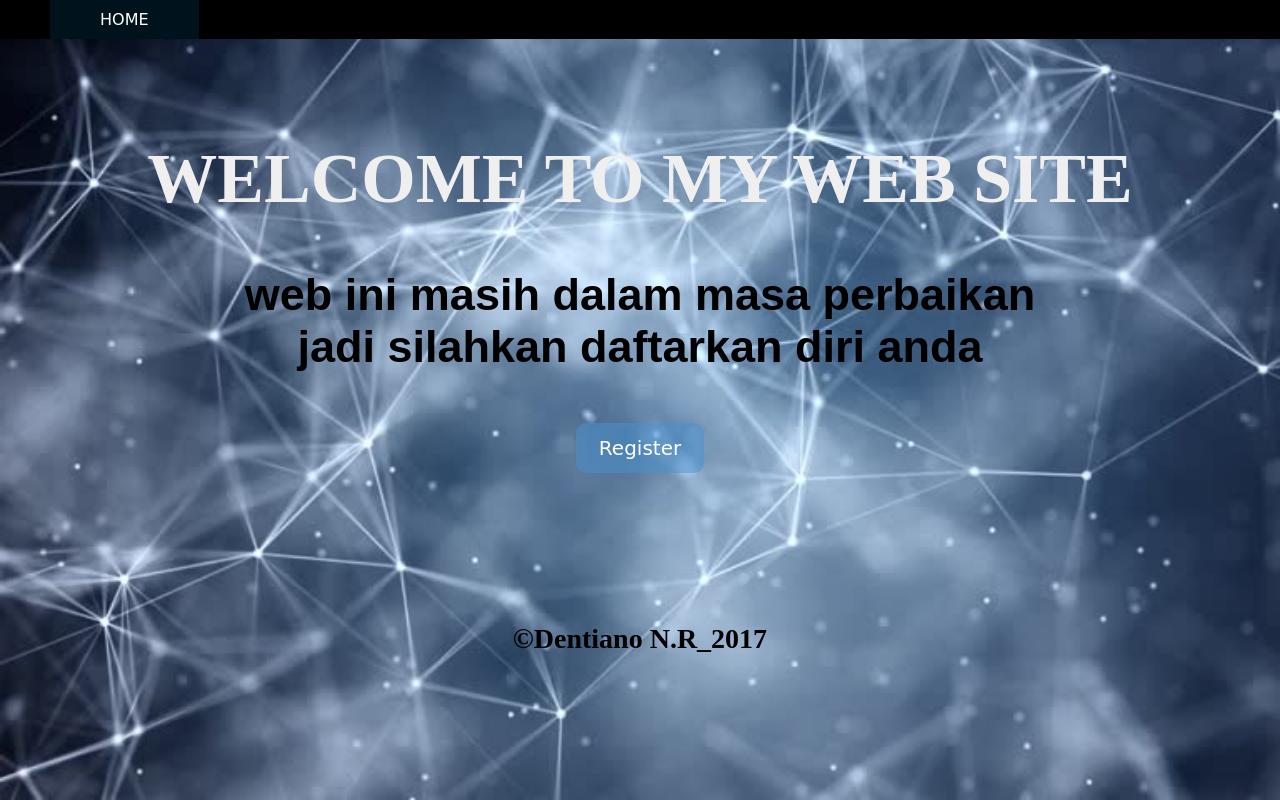
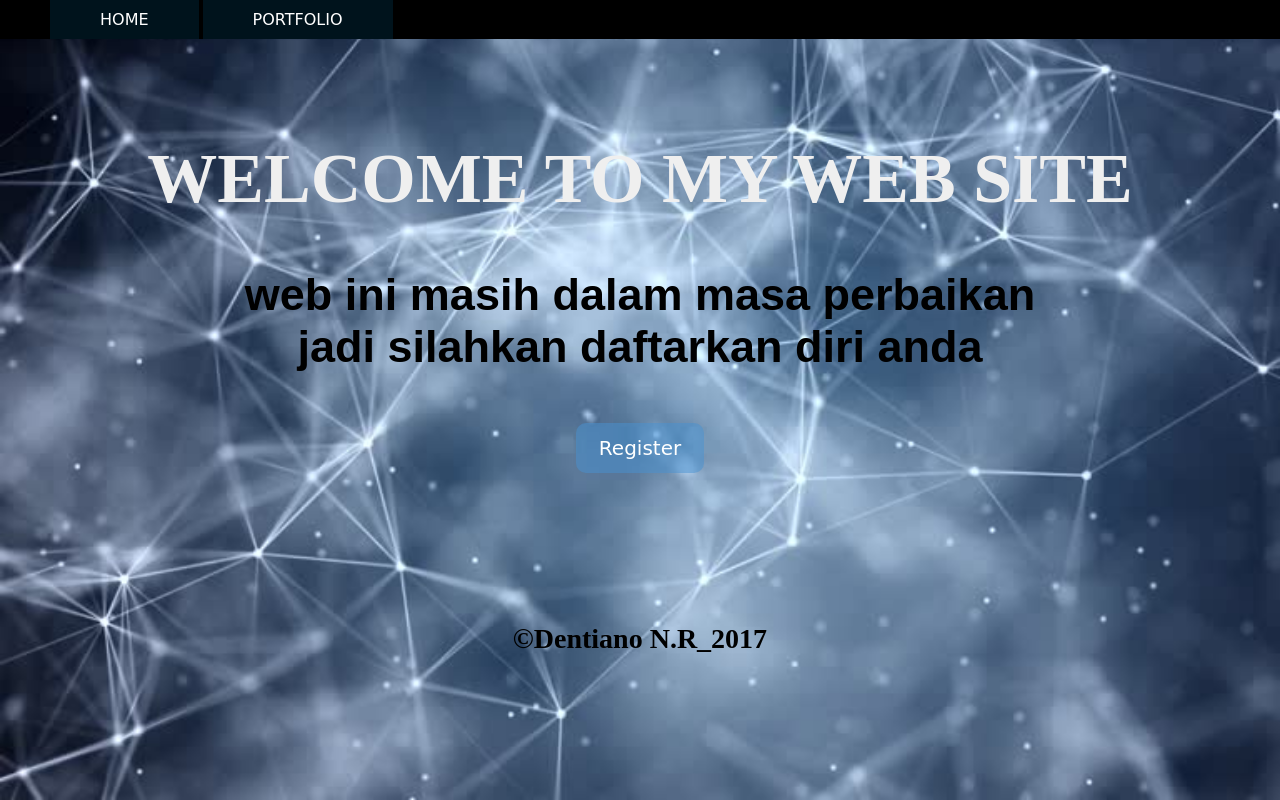
Before and after one commit to dentiano/dent.github.io, a plain HTML site: page index.html in a window 1280 px wide. Drawn offline with Linux system fonts and the light colour scheme.

Commit message:
Update index.html

```diff
--- a/index.html
+++ b/index.html
@@ -71,6 +71,7 @@
 <body>
 	<nav>
 		<a href="index.html" class="navi">HOME</a>
+		<a href="portfolio/index.html" class="navi">PORTFOLIO</a>
 	</nav>
 
 	<header>
```
